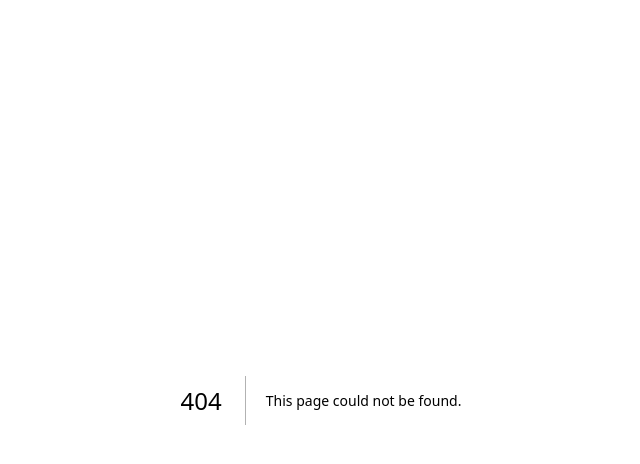
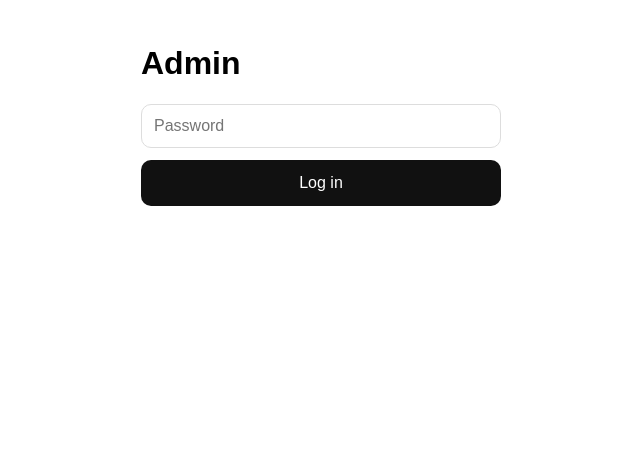
Before and after one commit to mahmoudalgazawi99-bot/Sheout, a Next.js app: page /admin/login in a window 1280 px wide. Before the commit this address had no page. Shown: the top 464 px of the page, without its empty margins (319-959 px from the left). Built offline with nearby package versions, Linux system fonts and the light colour scheme.

Commit message:
Add admin login page with authentication logic
Implements the admin login page with password input and error handling.

```diff
--- /dev/null
+++ b/app/admin/login/page.js
@@ -0,0 +1,56 @@
+'use client';
+
+import { useState } from 'react';
+import { useRouter } from 'next/navigation';
+
+export default function AdminLogin() {
+  const router = useRouter();
+  const [password, setPassword] = useState('');
+  const [error, setError] = useState('');
+  const [loading, setLoading] = useState(false);
+
+  async function submit() {
+    setError('');
+    setLoading(true);
+    try {
+      const res = await fetch('/api/admin/login', {
+        method: 'POST',
+        headers: { 'Content-Type': 'application/json' },
+        body: JSON.stringify({ password }),
+      });
+      if (!res.ok) {
+        const data = await res.json().catch(() => ({}));
+        setError(data.error || 'Could not log in');
+        setLoading(false);
+        return;
+      }
+      router.push('/admin');
+      router.refresh();
+    } catch {
+      setError('Network error');
+      setLoading(false);
+    }
+  }
+
+  return (
+    <main style={{ maxWidth: 360, margin: '0 auto', padding: 16, fontFamily: 'sans-serif' }}>
+      <h1>Admin</h1>
+      <input
+        type="password"
+        placeholder="Password"
+        value={password}
+        onChange={(e) => setPassword(e.target.value)}
+        style={{ width: '100%', padding: 12, borderRadius: 10, border: '1px solid #ddd', boxSizing: 'border-box', fontSize: 16 }}
+      />
+      {error && <p style={{ color: '#b00' }}>{error}</p>}
+      <button
+        type="button"
+        onClick={submit}
+        disabled={loading}
+        style={{ width: '100%', marginTop: 12, padding: 14, borderRadius: 10, border: 'none', background: loading ? '#bbb' : '#111', color: '#fff', fontSize: 16 }}
+      >
+        {loading ? 'Checking...' : 'Log in'}
+      </button>
+    </main>
+  );
+}
```
